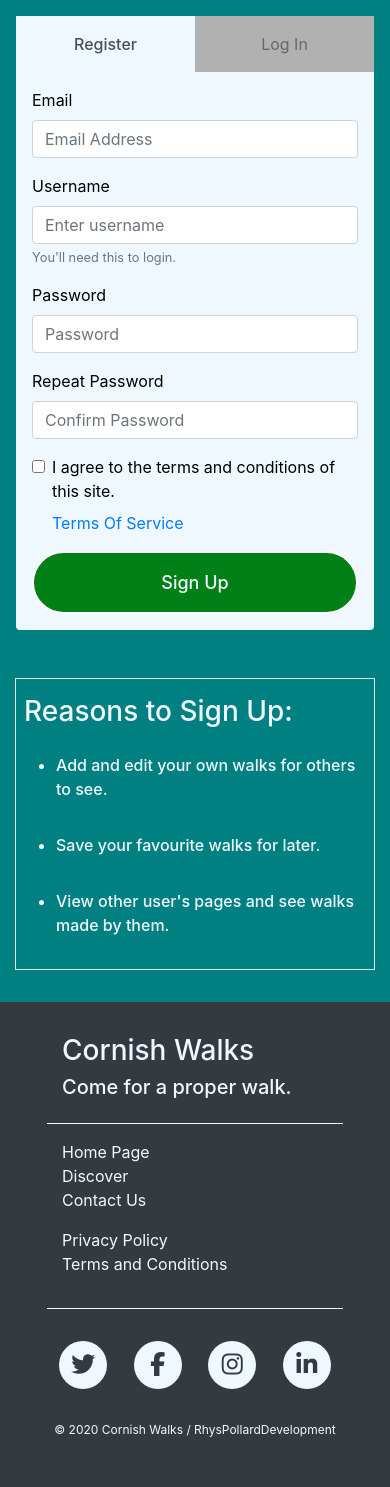
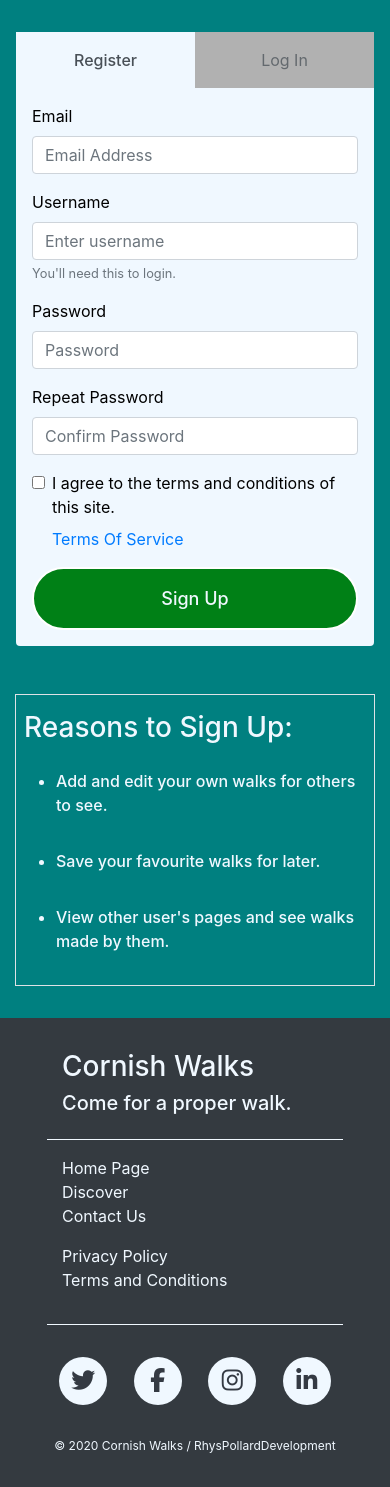
Before and after one commit to Code-Institute-Submissions/RhysPollardDevelopment-Data-centric_milestone_AprResub, a Flask app: page /register in a window 390 px wide. Shown: the part 68-1555 px from the top of the page. Before the commit the page ends 1505 px from the top, so only its background shows below. Run offline with Flask 2, Linux system fonts and the light colour scheme; some libraries are stand-ins or nearby versions; some web fonts are replaced.

Commit message:
Style: Updated register and login to a new responsive style. May need to update page for login with an image or extra spacing.

```diff
--- a/static/css/style.css
+++ b/static/css/style.css
@@ -5,7 +5,8 @@ body{
 }
 
 .main{
-    min-height:90vh;
+    min-height:75vh;
+    display: grid;
 }
 
 .custom-nav{
@@ -566,6 +567,10 @@ a.button{
     color: aliceblue;
 }
 
+.login-wrapper{
+    margin-top: 1rem;
+}
+
 .custom-navlink{
     display: block;
     padding: .5rem 1rem;
@@ -795,4 +800,13 @@ a.button{
         margin-right: auto;
         margin-left: auto;
     }
+
+    .login-wrapper{
+        max-width: 1140px;
+        width: 100%;
+        padding-right: 15px;
+        padding-left: 15px;
+        margin-right: auto;
+        margin-left: auto;
+    }
 }
--- a/templates/login.html
+++ b/templates/login.html
@@ -2,8 +2,8 @@
 {% block content %}
 
 <section class="container-fluid login-register">
-    <div class="row">
-        <div class="col-sm-12 col-md-6 col-lg-6 register-box">
+    <div class="row login-wrapper">
+        <div class="col-sm-12 col-md-6 col-lg-5 register-box">
             <ul class="nav nav-tabs custom">
                 <!-- Link to register page -->
                 <li class="nav-item custom">
@@ -50,7 +50,7 @@
                 </form>
             </div>
         </div>
-        <div class="col-sm-12 col-md-5 col-lg-5 benefits">
+        <div class="col-sm-12 col-md-5 col-lg-6 benefits">
             <h2 class="d-none d-md-block">Register or Log in</h2>
             <div class="border">
                 <div class="">
--- a/templates/register.html
+++ b/templates/register.html
@@ -2,8 +2,8 @@
 {% block content %}
 
 <section class="container-fluid login-register">
-    <div class="row">
-        <div class="col-sm-12 col-md-6 col-lg-6 register-box">
+    <div class="row login-wrapper">
+        <div class="col-sm-12 col-md-6 col-lg-5 register-box">
             <ul class="nav nav-tabs custom">
                 <li class="nav-item custom">
                     <a class="custom-navlink active"
@@ -74,7 +74,7 @@
                 </form>
             </div>
         </div>
-        <div class="col-sm-12 col-md-6 col-lg-6 benefits">
+        <div class="col-sm-12 col-md-5 col-lg-6 benefits">
             <h2 class="d-none d-md-block">Register or Log in</h2>
             <div class="border">
                 <div class="">
```
